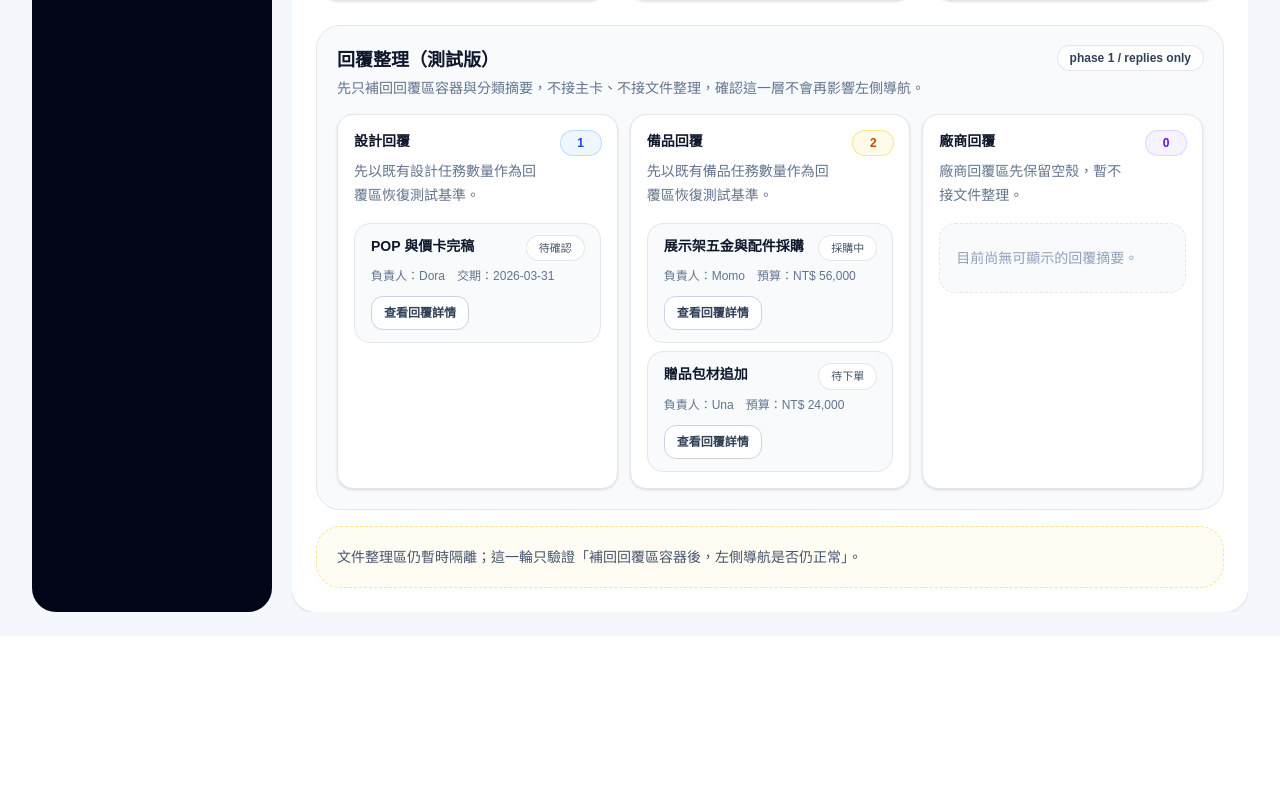
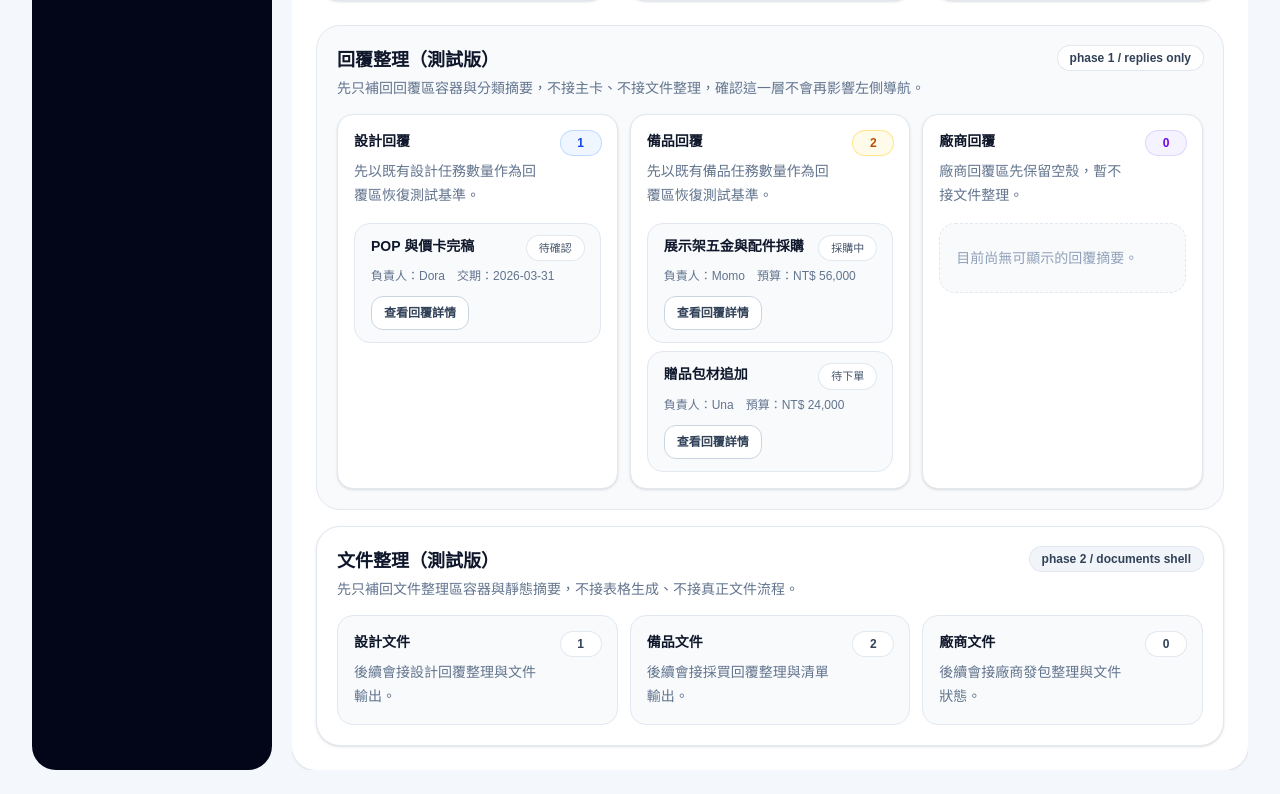
Before and after one commit to willy841/projectflow, a Next.js app in the folder project-mgmt/: page /projects/department-store-display-2026 in a window 1280 px wide. Shown: the part 1881-2675 px from the top of the page. Before the commit the page ends 2517 px from the top, so only its background shows below. Built offline with nearby package versions, Linux system fonts and the light colour scheme.

Commit message:
test: restore document section shell

```diff
--- a/project-mgmt/src/components/project-detail-shell.tsx
+++ b/project-mgmt/src/components/project-detail-shell.tsx
@@ -403,8 +403,51 @@ export function ProjectDetailShell({
             </div>
           </div>
 
-          <div className="rounded-3xl border border-dashed border-amber-200 bg-amber-50/60 p-5 text-sm text-slate-600">
-            文件整理區仍暫時隔離；這一輪只驗證「補回回覆區容器後，左側導航是否仍正常」。
+          <div className="rounded-3xl border border-slate-200 bg-white p-5 shadow-sm">
+            <div className="flex flex-col gap-2 sm:flex-row sm:items-start sm:justify-between">
+              <div>
+                <h4 className="text-lg font-semibold text-slate-900">文件整理（測試版）</h4>
+                <p className="mt-1 text-sm text-slate-500">先只補回文件整理區容器與靜態摘要，不接表格生成、不接真正文件流程。</p>
+              </div>
+              <span className="inline-flex items-center justify-center rounded-full bg-slate-100 px-3 py-1 text-xs font-semibold text-slate-700 ring-1 ring-slate-200">
+                phase 2 / documents shell
+              </span>
+            </div>
+
+            <div className="mt-4 grid gap-3 lg:grid-cols-3">
+              {[
+                {
+                  key: "design-docs",
+                  title: "設計文件",
+                  count: project.designTasks.length,
+                  description: "後續會接設計回覆整理與文件輸出。",
+                },
+                {
+                  key: "procurement-docs",
+                  title: "備品文件",
+                  count: project.procurementTasks.length,
+                  description: "後續會接採買回覆整理與清單輸出。",
+                },
+                {
+                  key: "vendor-docs",
+                  title: "廠商文件",
+                  count: 0,
+                  description: "後續會接廠商發包整理與文件狀態。",
+                },
+              ].map((docGroup) => (
+                <article key={docGroup.key} className="rounded-2xl border border-slate-200 bg-slate-50 p-4">
+                  <div className="flex items-start justify-between gap-3">
+                    <div>
+                      <p className="text-sm font-semibold text-slate-900">{docGroup.title}</p>
+                      <p className="mt-2 text-sm leading-6 text-slate-500">{docGroup.description}</p>
+                    </div>
+                    <span className="inline-flex min-w-[40px] items-center justify-center rounded-full bg-white px-3 py-1 text-xs font-semibold text-slate-700 ring-1 ring-slate-200">
+                      {docGroup.count}
+                    </span>
+                  </div>
+                </article>
+              ))}
+            </div>
           </div>
         </div>
       </section>
```
